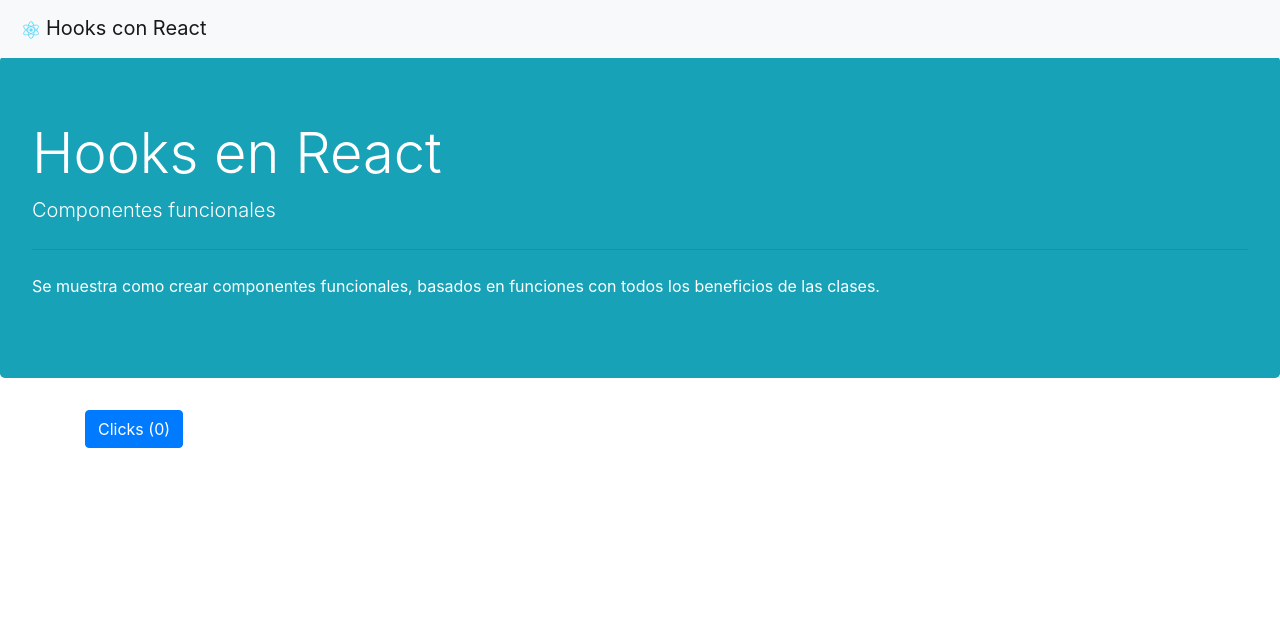
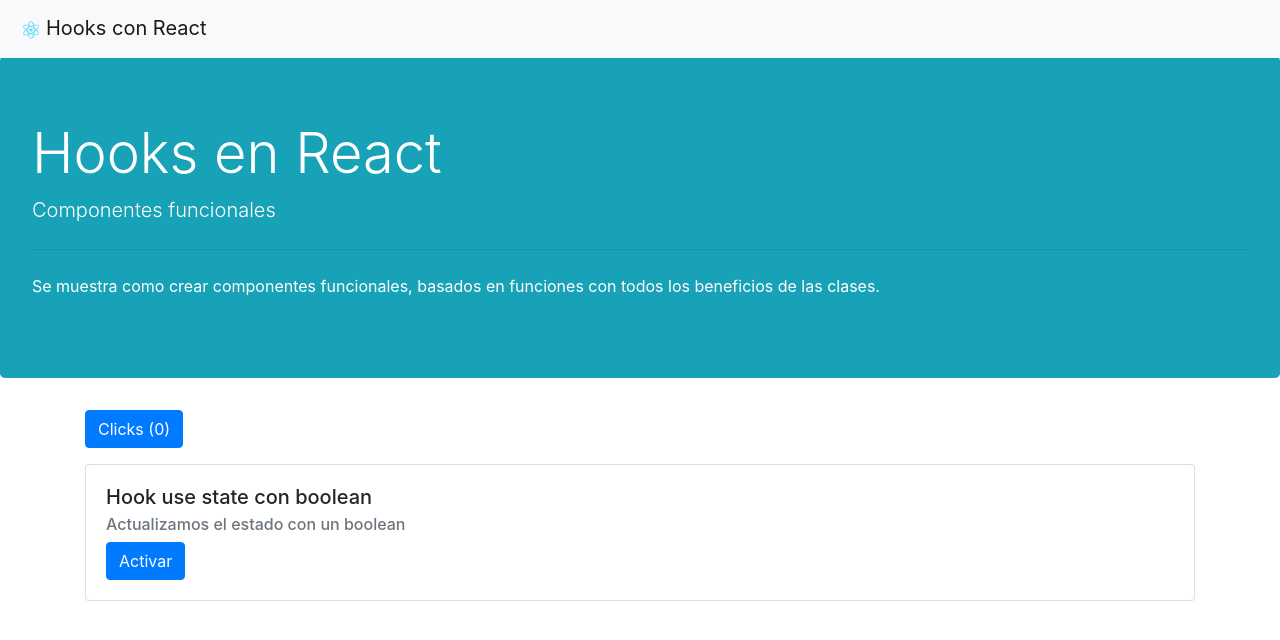
Before and after one commit to bider88/hooks-medium-react, a React (Create React App) app: page / in a window 1280 px wide. Shown: the top 640 px of the page. Built offline with nearby package versions, Linux system fonts and the light colour scheme.

Commit message:
use hook state with boolean values

```diff
--- a/src/App.js
+++ b/src/App.js
@@ -2,6 +2,7 @@
 import 'bootstrap/dist/css/bootstrap.css';
 import './App.css';
 import Header from './components/commons/Navbar';
+import BooleanState from './components/BooleanState';
 
 const App = () => {
 
@@ -26,6 +27,7 @@
       </div>
       <div className="container">
         <button className="btn btn-primary" onClick={addClicks}>Clicks ({ state.clicks })</button>
+        <BooleanState/>
       </div>
     </div>
   )
--- /dev/null
+++ b/src/components/BooleanState/BooleanState.js
@@ -0,0 +1,23 @@
+import React, { useState } from 'react';
+
+const BooleanState = () => {
+
+  const [active, setActive] = useState(false);
+
+  const toggle = () => {
+    setActive(!active)
+  }
+
+  return (
+    <div className="card mt-3">
+      <div className="card-body">
+        <h5 className="card-title">Hook use state con boolean</h5>
+        <h6 className="card-subtitle mb-2 text-muted">Actualizamos el estado con un boolean</h6>
+        { active && <p className="card-text">Este valor se muestra cuando esta actvio</p> }
+        <button className="btn btn-primary" onClick={toggle}>{ active ? 'Desactivar' : 'Activar' }</button>
+      </div>
+    </div>
+  )
+}
+
+export default BooleanState;
--- /dev/null
+++ b/src/components/BooleanState/index.js
@@ -0,0 +1 @@
+export { default } from './BooleanState';
```
